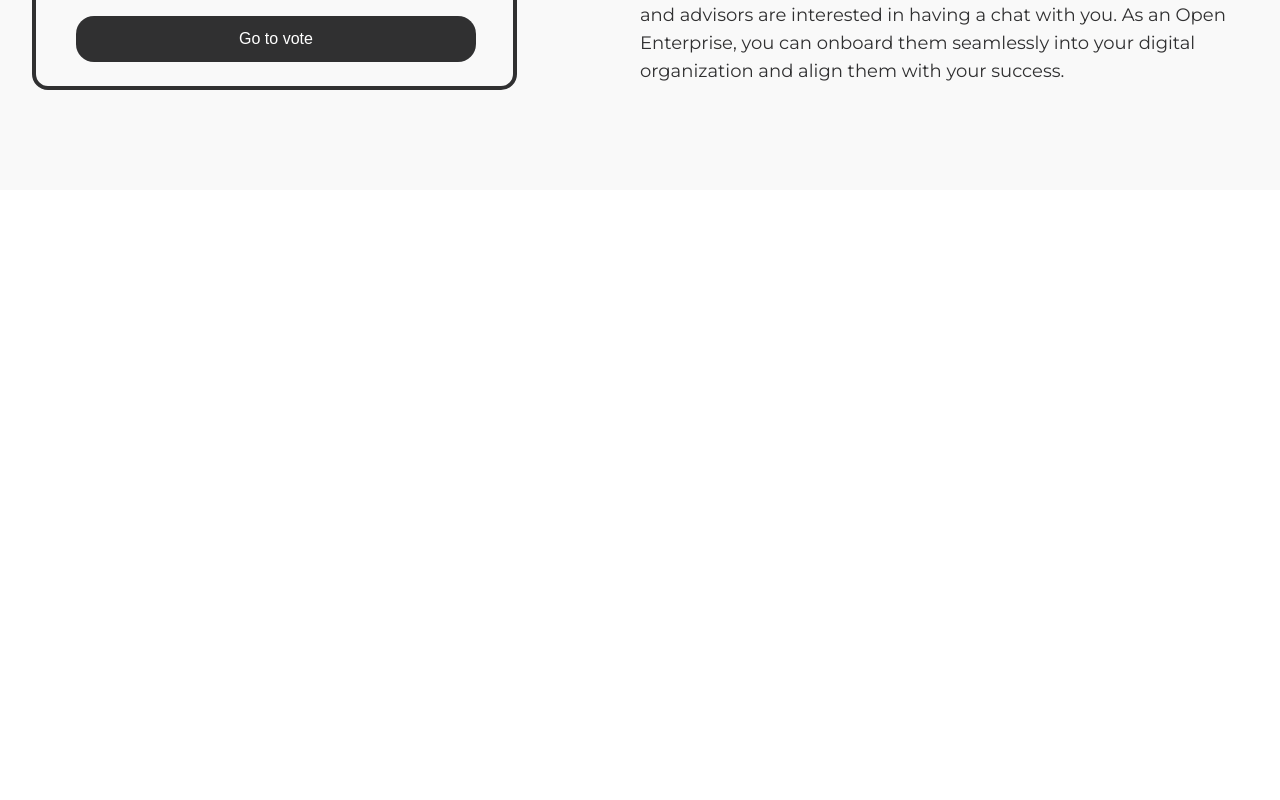
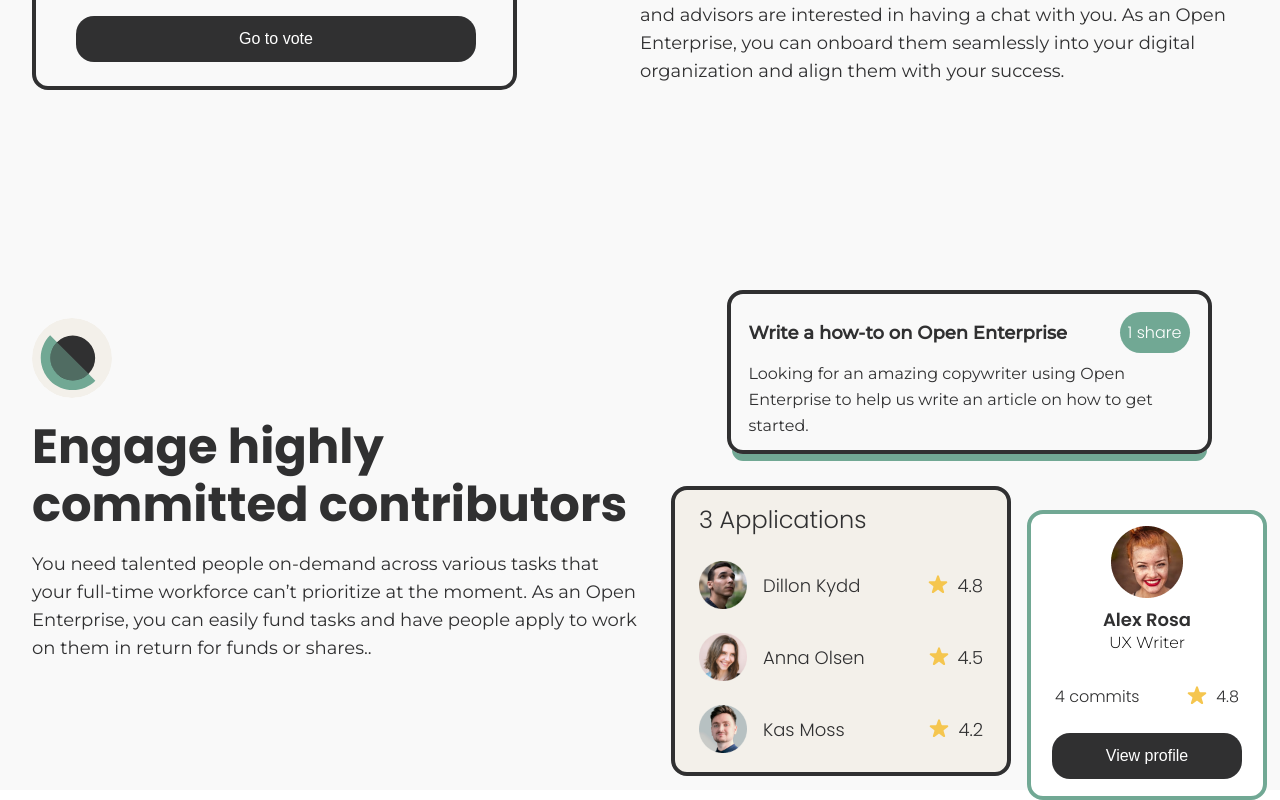
Before and after one commit to gabrielcaiana/Challenge-Trainee-s, a Vue app: page /#/ in a window 1280 px wide. Shown: the part 2430-3230 px from the top of the page. Before the commit the page ends 2620 px from the top, so only its background shows below. Built offline with nearby package versions, Linux system fonts and the light colour scheme.

Commit message:
criando seção engane

```diff
--- /dev/null
+++ b/src/components/Engage.vue
@@ -0,0 +1,288 @@
+<template>
+  <div class="engage">
+    <div class="content">
+      <img src="@/assets/icons/Icon5.svg" alt="icone" />
+      <h3>Engage highly committed contributors</h3>
+      <p>
+        You need talented people on-demand across various tasks that your
+        full-time workforce can’t prioritize at the moment. As an Open
+        Enterprise, you can easily fund tasks and have people apply to work on
+        them in return for funds or shares..
+      </p>
+    </div>
+
+    <div class="cards">
+      <div class="card1">
+        <div class="card-header">
+          <p>Write a how-to on Open Enterprise</p>
+          <span>1 share</span>
+        </div>
+        <p>
+          Looking for an amazing copywriter using Open Enterprise to help us
+          write an article on how to get started.
+        </p>
+      </div>
+
+      <div class="group-cards">
+        <div class="card2">
+          <span>3 Applications</span>
+
+          <ul>
+            <li>
+              <img
+                class="user-photo"
+                src="@/assets/images/member.png"
+                alt="peaple"
+              />
+              <div class="user-information">
+                <span>Dillon Kydd</span>
+                <span class="stars">4.8</span>
+              </div>
+            </li>
+
+            <li>
+              <img
+                class="user-photo"
+                src="@/assets/images/member2.png"
+                alt="peaple"
+              />
+              <div class="user-information">
+                <span>Anna Olsen</span>
+                <span class="stars">4.5</span>
+              </div>
+            </li>
+
+            <li>
+              <img
+                class="user-photo"
+                src="@/assets/images/member3.png"
+                alt="peaple"
+              />
+              <div class="user-information">
+                <span>Kas Moss</span>
+                <span class="stars">4.2</span>
+              </div>
+            </li>
+          </ul>
+        </div>
+
+        <div class="card3">
+          <img
+            class="user-photo"
+            src="@/assets/images/member6.png"
+            alt="peaple"
+          />
+          <span>Alex Rosa</span>
+          <p>UX Writer</p>
+
+          <div class="user-information">
+            <span>4 commits</span>
+            <span class="stars">4.8</span>
+          </div>
+          <Button estilo="button-secundary" width="small" label="View profile"/>
+        </div>
+      </div>
+    </div>
+  </div>
+</template>
+
+<script>
+import Button from "@/components/commons/Button";
+export default {
+  components: {
+    Button,
+  },
+};
+</script>
+
+<style lang="scss" scoped>
+.engage {
+  display: flex;
+  padding: 100px 32px 100px 32px;
+  justify-content: space-between;
+  align-items: center;
+  max-height: 600px;
+  background: map-get($theme-colors, "background");
+
+  .content {
+    width: 50%;
+
+    h3 {
+      font-size: 48px;
+      line-height: 58px;
+      color: map-get($theme-colors, "black");
+      margin: 16px 0;
+    }
+
+    p {
+      font-size: 18px;
+      line-height: 28px;
+      color: map-get($theme-colors, "black");
+    }
+  }
+
+  .cards {
+    width: 50%;
+    height: 400px;
+    padding-left: 50px;
+    box-sizing: border-box;
+    display: flex;
+    flex-direction: column;
+    align-items: center;
+
+    .card1 {
+      width: 485px;
+      height: 164px;
+      border: 4px solid #303031;
+      box-sizing: border-box;
+      border-radius: 16px;
+      padding: 18px;
+      box-sizing: border-box;
+      -webkit-box-shadow: 0px 12px 0px -5px rgba(113, 168, 148, 1);
+      -moz-box-shadow: 0px 12px 0px -5px rgba(113, 168, 148, 1);
+      box-shadow: 0px 12px 0px -5px rgba(113, 168, 148, 1);
+
+      .card-header {
+        display: flex;
+        align-items: center;
+        justify-content: space-between;
+        margin-bottom: 8px;
+
+        p {
+          font-size: 18px;
+          font-weight: 600;
+        }
+
+        span {
+          padding: 8px;
+          border-radius: 40px;
+          background-color: map-get($theme-colors, "green");
+          color: map-get($theme-colors, "white");
+        }
+      }
+
+      p {
+        font-size: 16px;
+        line-height: 26px;
+        color: map-get($theme-colors, "black");
+      }
+    }
+
+    .group-cards {
+      display: flex;
+      margin-top: 32px;
+
+      .card2 {
+        width: 340px;
+        height: 290px;
+        border: 4px solid #303031;
+        box-sizing: border-box;
+        border-radius: 16px;
+        padding: 12px 24px;
+        box-sizing: border-box;
+        background-color: map-get($theme-colors, "light-gold");
+
+        .user-photo {
+          width: 48px;
+          height: 48px;
+        }
+
+        span {
+          font-size: 24px;
+          color: map-get($theme-colors, "black");
+        }
+
+        ul {
+          list-style: none;
+
+          li {
+            display: flex;
+            margin: 24px 0;
+
+            .user-information {
+              margin-left: 16px;
+              display: flex;
+              align-items: center;
+              justify-content: space-between;
+              width: 100%;
+            }
+
+            span {
+              font-size: 18px;
+            }
+
+            p {
+              font-size: 16px;
+              font-weight: 300;
+            }
+
+            .stars {
+              position: relative;
+
+              &::before {
+                content: url("../assets/icons/star.svg");
+                padding: 0 8px;
+                position: absolute;
+                left: -37px;
+                top: 2px;
+              }
+            }
+          }
+        }
+      }
+
+      .card3 {
+        width: 240px;
+        height: 290px;
+        border: 4px solid map-get($theme-colors, "green");
+        box-sizing: border-box;
+        border-radius: 16px;
+        padding: 12px 24px;
+        box-sizing: border-box;
+        background-color: map-get($theme-colors, "white");
+        margin: 24px 0 0 16px;
+        display: flex;
+        flex-direction: column;
+        justify-content: flex-start;
+        align-items: center;
+
+        span {
+          font-size: 18px;
+          font-weight: 600;
+          margin-top: 8px;
+          color: map-get($theme-colors, "black");
+        }
+
+        p {
+          font-size: 16px;
+          font-weight: 300;
+        }
+
+        .user-information {
+          width: 100%;
+          display: flex;
+          justify-content: space-between;
+          margin: 24px 0;
+
+          span {
+            font-size: 16px;
+            font-weight: 300;
+          }
+
+          .stars {
+            position: relative;
+
+            &::before {
+              content: url("../assets/icons/star.svg");
+              padding: 0 8px;
+              position: absolute;
+              left: -37px;
+              top: 2px;
+            }
+          }
+        }
+      }
+    }
+  }
+}
+</style>
--- a/src/components/commons/Button.vue
+++ b/src/components/commons/Button.vue
@@ -1,10 +1,10 @@
 <template>
-  <button :class="estilo">{{ label }}</button>
+  <button :class="[estilo, width]">{{ label }}</button>
 </template>
 
 <script>
 export default {
-  props: ["estilo", "label"],
+  props: ["estilo", "label", "width"],
 };
 </script>
 
@@ -40,4 +40,7 @@
     background-color: map-get($theme-colors, "green");
   }
 }
+.small {
+  width: 190px;
+}
 </style>
--- a/src/pages/Home.vue
+++ b/src/pages/Home.vue
@@ -5,6 +5,7 @@
     <Work/>
     <Kickstart/>
     <Onboard/>
+    <Engage/>
   </div>
 </template>
 
@@ -14,6 +15,7 @@
 import Work from "@/components/Work"
 import Kickstart from "@/components/Kickstart"
 import Onboard from "@/components/Onboard"
+import Engage from "@/components/Engage"
 
 export default {
   components: {
@@ -21,7 +23,8 @@
     Wrapper,
     Work,
     Kickstart,
-    Onboard
+    Onboard,
+    Engage
   }
 };
 </script>
--- a/src/styles/_variables.scss
+++ b/src/styles/_variables.scss
@@ -5,7 +5,7 @@
  "green": #71A894,
  "green-hover": #369270,
  "gray": #66645E,
- "light-gold": F3F0EA,
+ "light-gold": #F3F0EA,
  "white": #FFFFFF,
  "yellow": F5C64F
 )
```
Also changed, not shown: src/assets/icons/star.svg (added), src/assets/images/member6.png.
